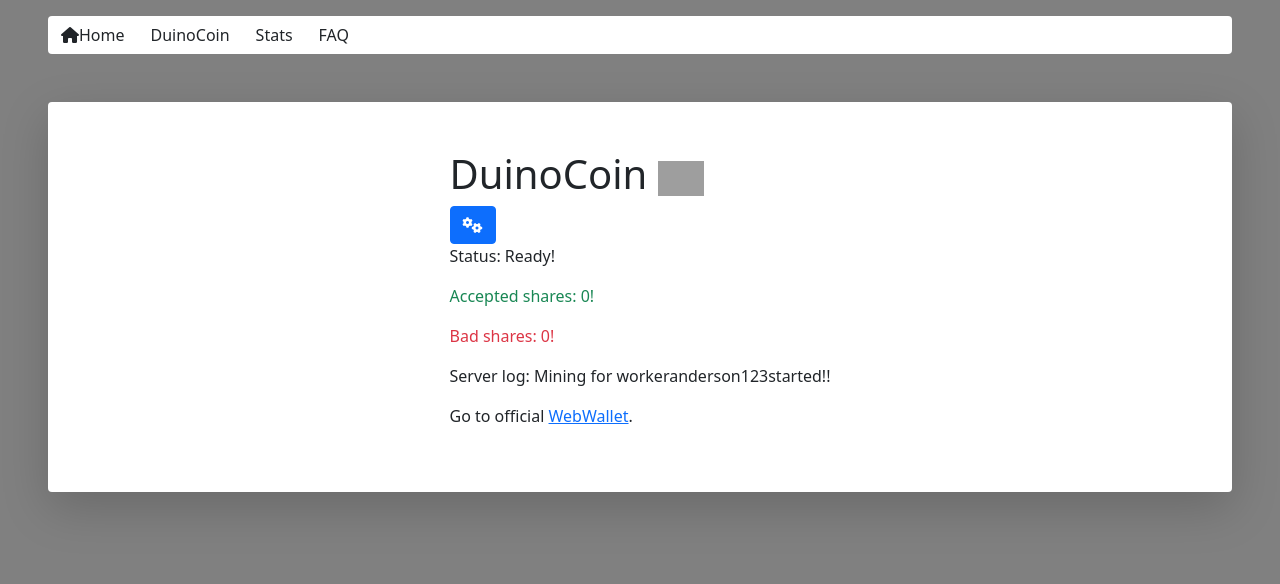
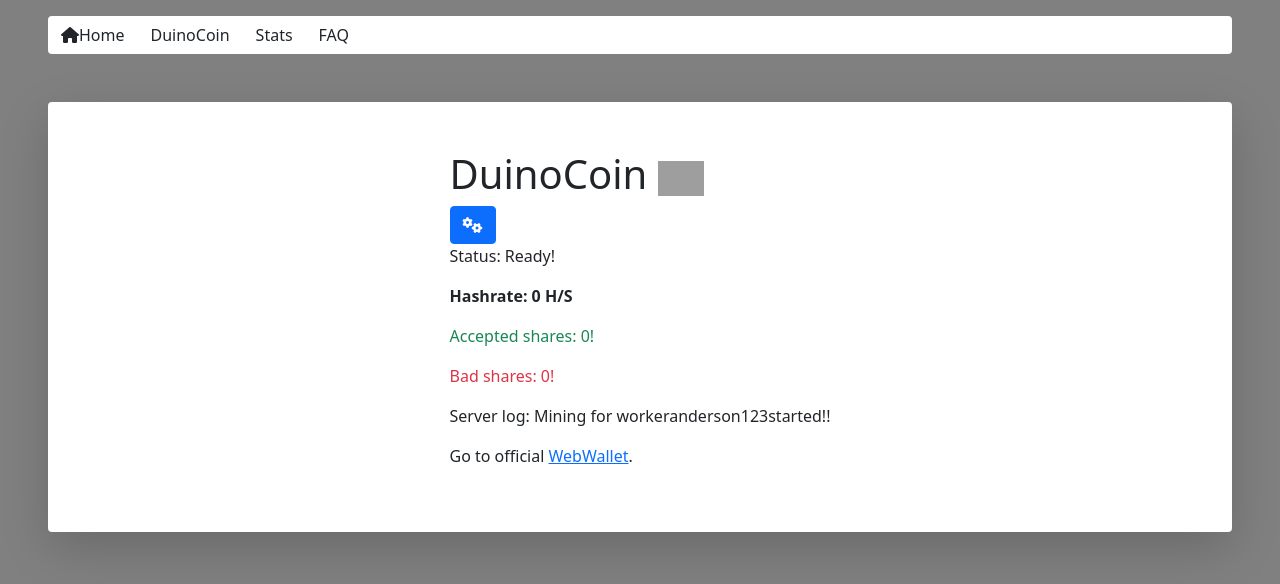
Before and after one commit to beratcan97/webMiner, an Angular app: page /duinocoin in a window 1280 px wide. Both pictures are taken after a click on the button "Start mining". Shown: the top 584 px of the page. Built offline with nearby package versions, Linux system fonts and the light colour scheme; no server answers; grey boxes are pictures that could not be loaded.

Commit message:
hashrate is now calculated and showing

```diff
--- a/src/app/components/duinocoin/duinocoin.component.html
+++ b/src/app/components/duinocoin/duinocoin.component.html
@@ -3,6 +3,7 @@
 <ng-container *ngIf="!isSettingGui">
     <button type="button" class="btn btn-primary" (click)="isSettingGui = true"><i class="fas fa-cogs"></i></button>
     <p>Status: {{status$ | async}}!</p>
+    <p><b>Hashrate: {{hashrate$ | async}} H/S</b></p>
     <p class="text-success">Accepted shares: {{acceptedShares$ | async}}!</p>
     <p class="text-danger">Bad shares: {{badShares$ | async}}!</p>
     <p>Server log: {{log$ | async}}!</p>
--- a/src/app/components/duinocoin/duinocoin.component.ts
+++ b/src/app/components/duinocoin/duinocoin.component.ts
@@ -16,6 +16,7 @@
   log$: Observable<any>;
   acceptedShares$: Observable<any>;
   badShares$: Observable<any>;
+  hashrate$: Observable<any>;
 
   // Settings
   isSettingGui: boolean = true;
@@ -28,6 +29,7 @@
     this.log$ = this.duinocoinService.log$.pipe(takeUntil(this.ngUnsubscribe));
     this.acceptedShares$ = this.duinocoinService.acceptedShares$.pipe(takeUntil(this.ngUnsubscribe));
     this.badShares$ = this.duinocoinService.badShares$.pipe(takeUntil(this.ngUnsubscribe));
+    this.hashrate$ = this.duinocoinService.hashrate$.pipe(takeUntil(this.ngUnsubscribe));
     }
 
   ngOnInit(): void {
--- a/src/app/services/duinocoin.service.ts
+++ b/src/app/services/duinocoin.service.ts
@@ -18,6 +18,9 @@
 
   public badShares = new BehaviorSubject<number>(0);
   public readonly badShares$: Observable<number> = this.badShares.asObservable();
+
+  public hashrate = new BehaviorSubject<number>(0);
+  public readonly hashrate$: Observable<number> = this.hashrate.asObservable();
 
   miningUsername: string = '';
   rigName: string = '';
@@ -50,7 +53,7 @@
         } else if(event.data.split(",").length == 3) {
           // Gets the job
           this.serverStatus.next("Mining");
-          this.tmpLog.next('Hash recived: ' + event.data);
+          this.tmpLog.next("Mining");
           let job = event.data.split(",");
           let difficulty: number =  Number(job[2]);
           let startingTime = performance.now();
@@ -63,7 +66,7 @@
                 let endingTime = performance.now();
                 let timeDifference = (endingTime - startingTime) / 1000;
                 let hashrate = (result / timeDifference).toFixed(2);
-                this.tmpLog.next("Sending result");
+                this.hashrate.next(parseInt(hashrate));
                 this.socket.send(result + "," + hashrate + ",WebMiner," + this.rigName + ",," + "wallet_id");
                 console.log(result + "," + hashrate + ",WebMiner," + this.rigName + ",," + "wallet_id");
                 return;
```
